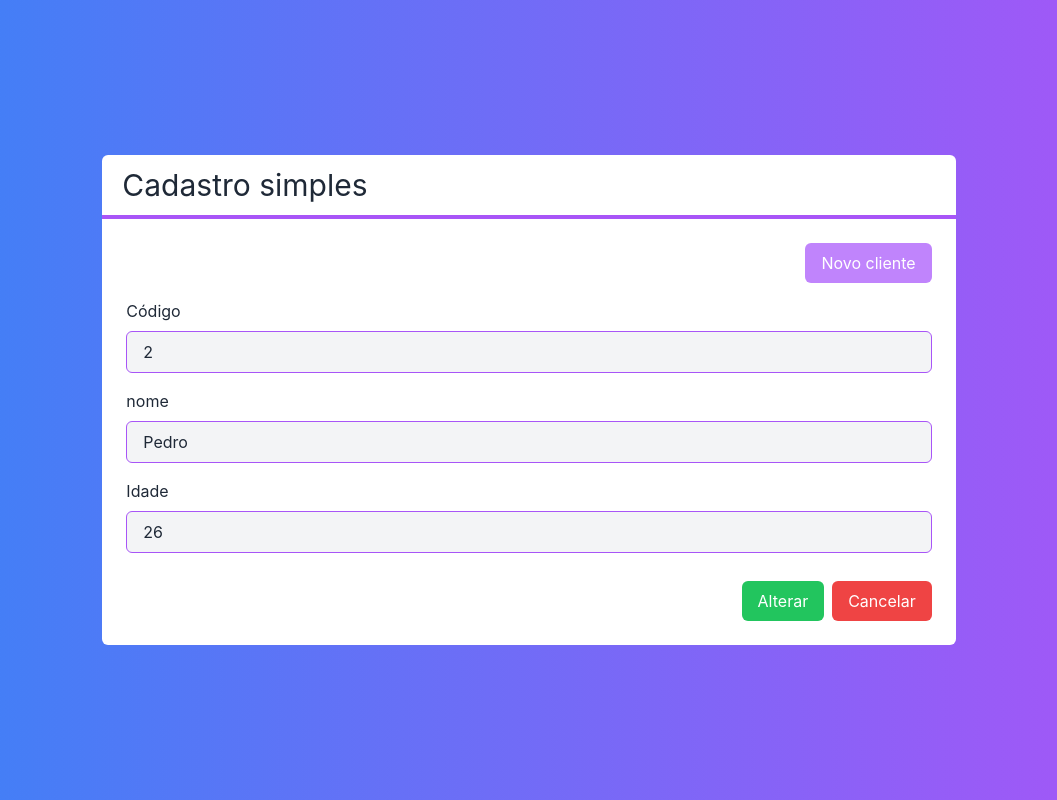
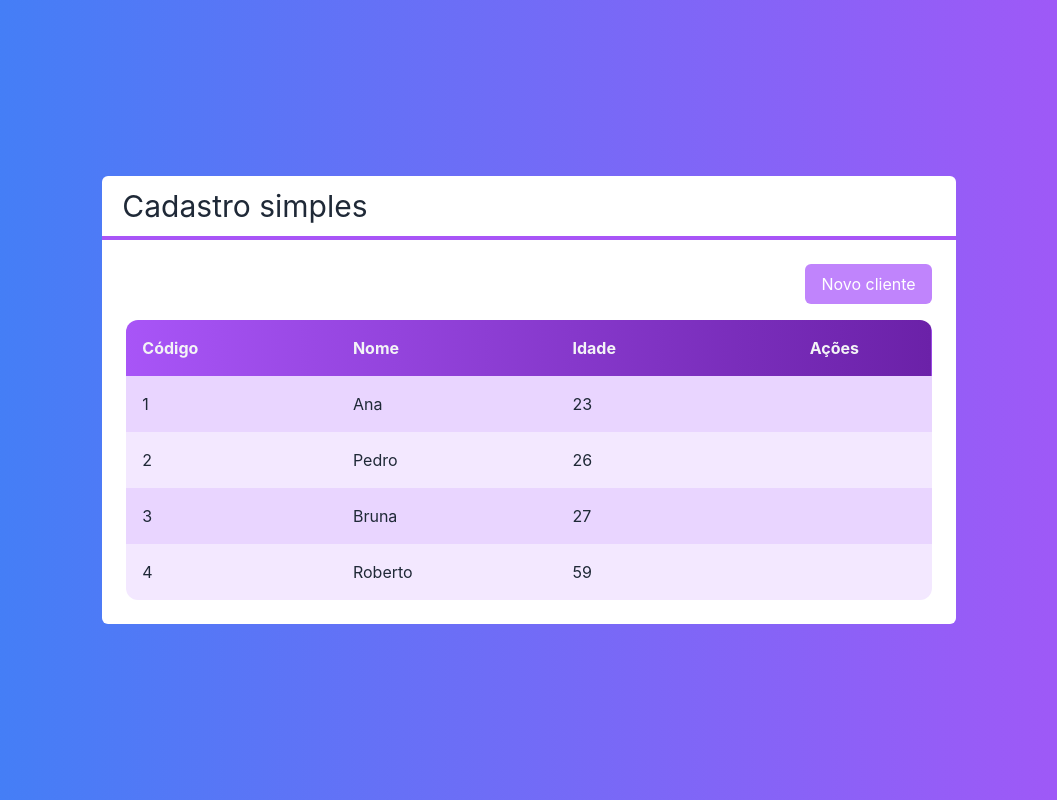
Before and after one commit to joaodslourenco/crud-consumers-list, a Next.js app: page / in a window 1280 px wide. Shown: the whole page, without its empty margins (111-1168 px from the left). Built offline with nearby package versions, Linux system fonts and the light colour scheme.

Commit message:
switch between clients table and form implemented

```diff
--- a/src/components/Botao.tsx
+++ b/src/components/Botao.tsx
@@ -1,12 +1,16 @@
 interface BotaoProps {
   cor?: 'green' | 'red' | 'orange'
   className?: string
+  onClick?: () => void
   children: any
 }
 
 export default function Botao(props: BotaoProps) {
   return (
-    <button className={` text-white px-4 py-2 rounded-md ${props.className}`}>
+    <button
+      onClick={props.onClick}
+      className={` text-white px-4 py-2 rounded-md ${props.className}`}
+    >
       {props.children}
     </button>
   )
--- a/src/components/Formulario.tsx
+++ b/src/components/Formulario.tsx
@@ -5,6 +5,8 @@ import Entrada from './Entrada'
 
 interface FormularioProps {
   cliente: Cliente
+  cancelado?: () => void
+  clienteMudou?: (cliente: Cliente) => void
 }
 
 export default function Formulario(props: FormularioProps) {
@@ -32,8 +34,15 @@ export default function Formulario(props: FormularioProps) {
         valorMudou={setIdade}
       />
       <div className="mt-7 flex justify-end">
-        <Botao className="bg-green-500 mr-2">{id ? 'Alterar' : 'Salvar'}</Botao>
-        <Botao className="bg-red-500">Cancelar</Botao>
+        <Botao
+          className="bg-green-500 mr-2"
+          onClick={() => props.clienteMudou?.(new Cliente(id, nome, +idade))}
+        >
+          {id ? 'Alterar' : 'Salvar'}
+        </Botao>
+        <Botao className="bg-red-500" onClick={props.cancelado}>
+          Cancelar
+        </Botao>
       </div>
     </div>
   )
--- a/src/pages/index.tsx
+++ b/src/pages/index.tsx
@@ -1,3 +1,4 @@
+import { useState } from 'react'
 import Botao from '../components/Botao'
 import Formulario from '../components/Formulario'
 import Layout from '../components/Layout'
@@ -5,6 +6,8 @@ import Tabela from '../components/Tabela'
 import Cliente from '../core/Cliente'
 
 export default function Home() {
+  const [visivel, setVisivel] = useState<'tabela' | 'form'>('tabela')
+
   const clientes = [
     new Cliente('1', 'Ana', 23),
     new Cliente('2', 'Pedro', 26),
@@ -20,18 +23,36 @@ export default function Home() {
     console.log(cliente.nome, 'excluído')
   }
 
+  function salvarCliente(cliente: Cliente) {
+    console.log(cliente)
+  }
+
   return (
     <div className="flex h-screen items-center justify-center bg-gradient-to-r from-blue-500 to-purple-500 text-white">
       <Layout titulo="Cadastro simples">
-        <div className="flex justify-end">
-          <Botao className="mb-4 bg-purple-400">Novo cliente</Botao>
-        </div>
-        {/* <Tabela
-          clientes={clientes}
-          clienteSelecionado={clienteSelecionado}
-          clienteExcluido={clienteExcluido}
-        /> */}
-        <Formulario cliente={clientes[1]} />
+        {visivel === 'tabela' ? (
+          <>
+            <div className="flex justify-end">
+              <Botao
+                className="mb-4 bg-purple-400"
+                onClick={() => setVisivel('form')}
+              >
+                Novo cliente
+              </Botao>
+            </div>
+            <Tabela
+              clientes={clientes}
+              clienteSelecionado={clienteSelecionado}
+              clienteExcluido={clienteExcluido}
+            />
+          </>
+        ) : (
+          <Formulario
+            cliente={clientes[1]}
+            cancelado={() => setVisivel('tabela')}
+            clienteMudou={salvarCliente}
+          />
+        )}
       </Layout>
     </div>
   )
```
